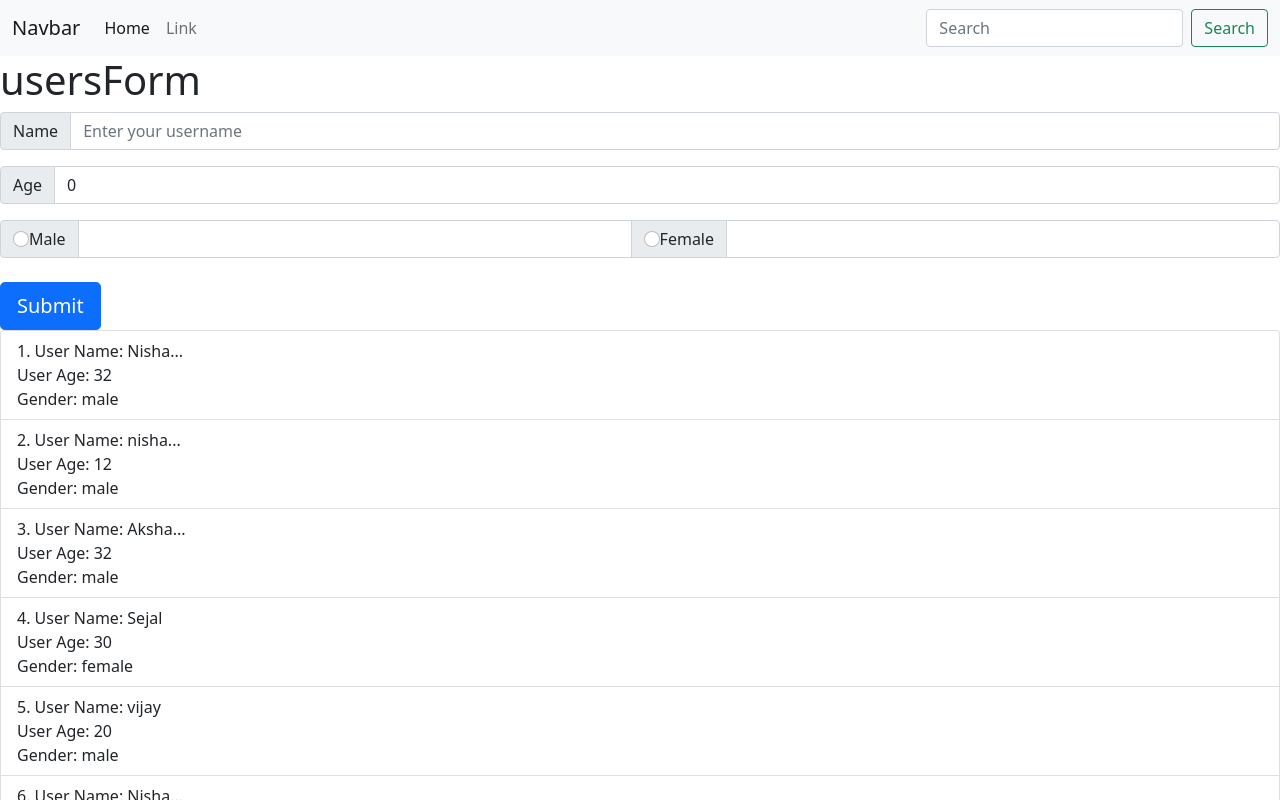
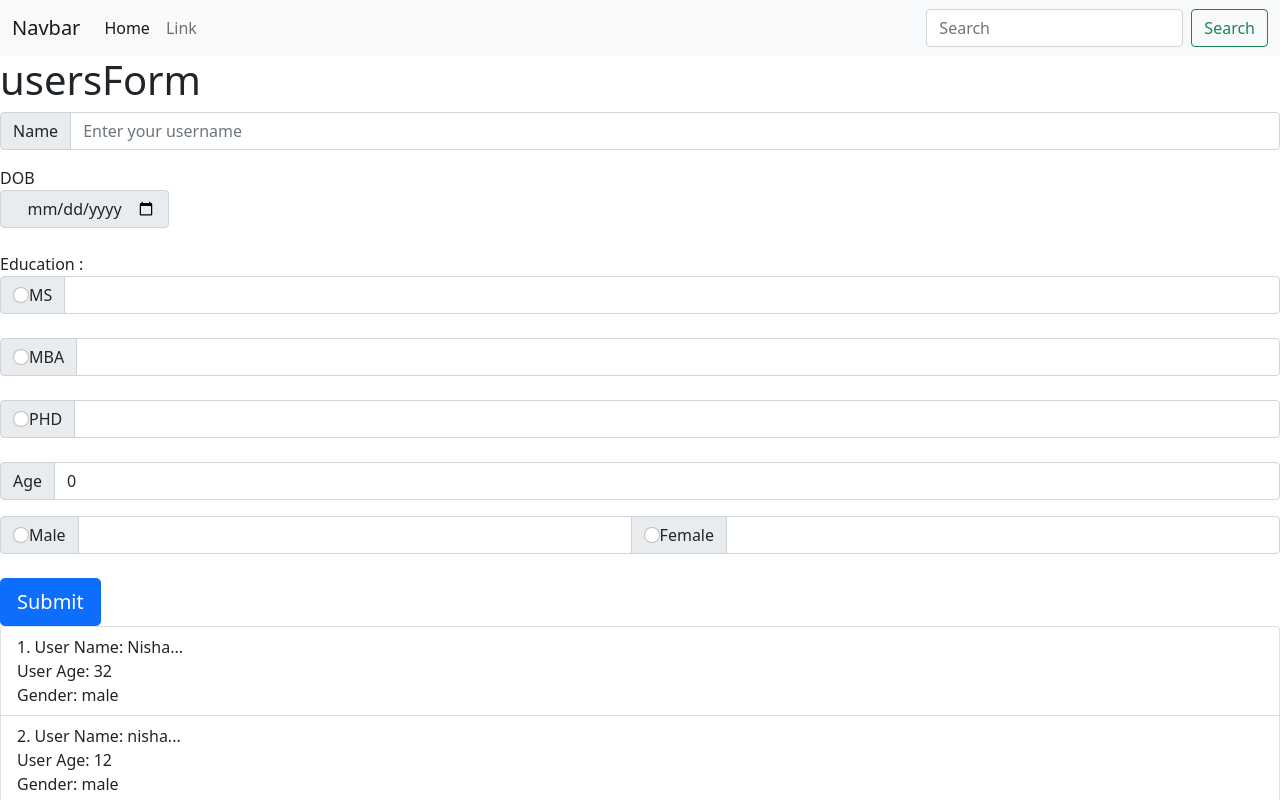
Before and after one commit to IIHT-Spring/Angular_batch5_project, an Angular app: page / in a window 1280 px wide. Shown: the top 800 px of the page. Built offline with nearby package versions, Linux system fonts and the light colour scheme; data requests are answered from the project's data file.

Commit message:
added more form entities

```diff
--- a/db.json
+++ b/db.json
@@ -65,6 +65,14 @@
       "age": "30",
       "Gender": "Male",
       "id": 11
+    },
+    {
+      "name": "Rajeev",
+      "age": "15",
+      "Gender": "Male",
+      "dob": "2022-05-20",
+      "education": "MS",
+      "id": 12
     }
   ]
 }
--- a/src/app/entity/User.ts
+++ b/src/app/entity/User.ts
@@ -1,5 +1,8 @@
 export default class User{
     name:string = "";
+
     age:number=0;
     Gender:string= "male"
+    dob: Date = new Date();
+    education: String='';
 }
--- a/src/app/userform/userform.component.html
+++ b/src/app/userform/userform.component.html
@@ -11,6 +11,35 @@
     aria-describedby="inputGroup-sizing-default"
   />
 </div>
+<div>
+  DOB <input type="date"  class="input-group-text" [(ngModel)] = 'user.dob'>
+</div>
+<br/>
+<div>
+  Education : <div class="input-group">
+    <div class="input-group-text">
+      <input [(ngModel)]="user.education" class="form-check-input mt-0" type="radio" value="MS" aria-label="Radio button for following text input"> MS
+    </div>
+    <input type="text" class="form-control" aria-label="Text input with radio button">
+  </div>
+  <br/>
+  <div class="input-group">
+    <div class="input-group-text">
+      <input [(ngModel)]="user.education" class="form-check-input mt-0" type="radio" value="MBA" aria-label="Radio button for following text input"> MBA
+    </div>
+    <input type="text" class="form-control" aria-label="Text input with radio button">
+  </div>
+  <br/>
+  <div class="input-group">
+    <div class="input-group-text">
+      <input [(ngModel)]="user.education" class="form-check-input mt-0" type="radio" value="PHD" aria-label="Radio button for following text input"> PHD
+    </div>
+    <input type="text" class="form-control" aria-label="Text input with radio button">
+  </div>
+</div>
+<br/>
+
+
 
 <div class="input-group mb-3">
   <span class="input-group-text" id="inputGroup-sizing-default">Age</span>
```
